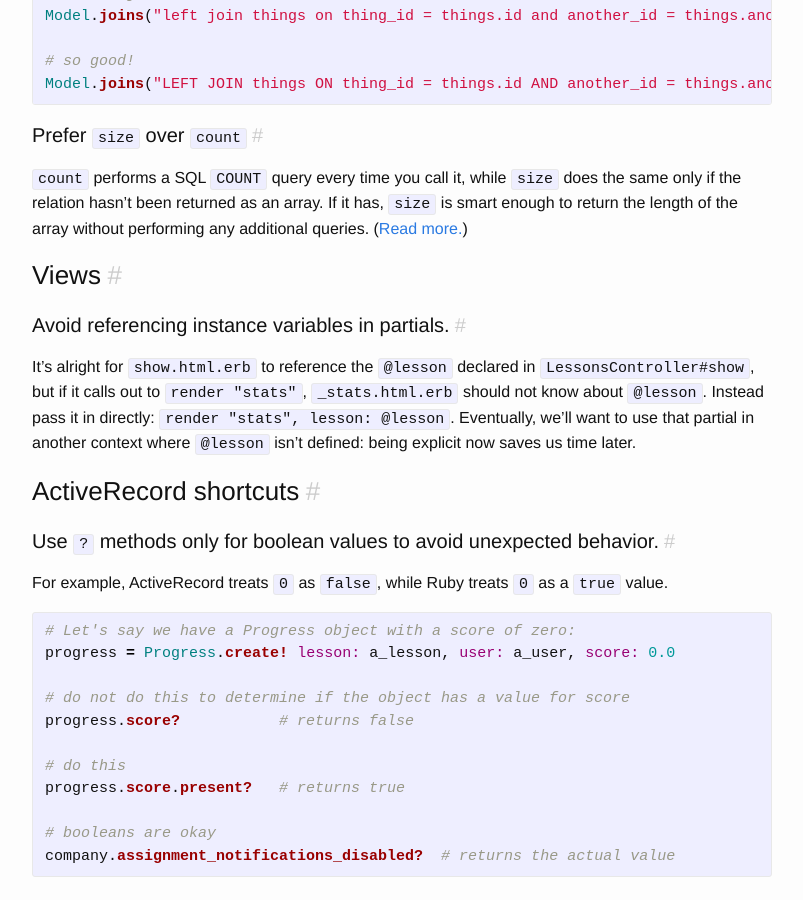
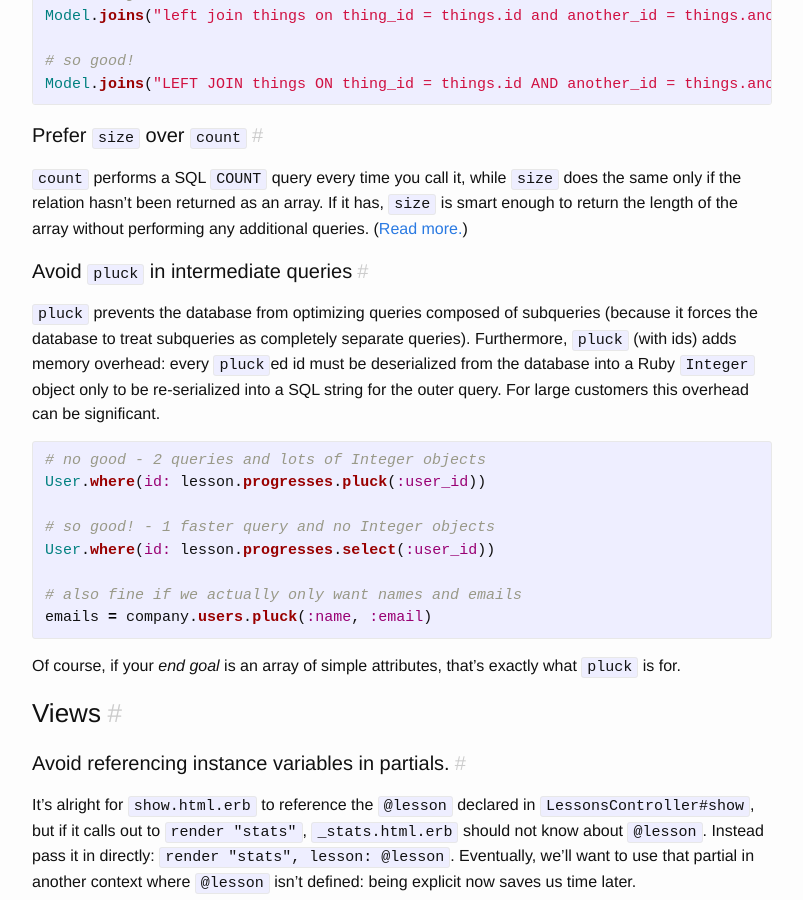
Before and after one commit to isabella232/lessonly.github.io, a Jekyll site: the page built from _styleguide/rails.md, in a window 1280 px wide and 900 px high, scrolled down 815 px. Shown: the whole window, without its empty margins (238-1041 px from the left). Built offline with Jekyll 4.4.1, drawn with Linux system fonts in a browser that asks for light colours.

Commit message:
Avoid `pluck` in intermediate queries
Fixes #68

````diff
--- a/_styleguide/rails.md
+++ b/_styleguide/rails.md
@@ -42,6 +42,23 @@ Model.joins("LEFT JOIN things ON thing_id = things.id AND another_id = things.an
 #### Prefer `size` over `count`
 
 `count` performs a SQL `COUNT` query every time you call it, while `size` does the same only if the relation hasn’t been returned as an array. If it has, `size` is smart enough to return the length of the array without performing any additional queries. ([Read more.](http://work.stevegrossi.com/2015/04/25/how-to-count-with-activerecord/))
+
+#### Avoid `pluck` in intermediate queries
+
+`pluck` prevents the database from optimizing queries composed of subqueries (because it forces the database to treat subqueries as completely separate queries). Furthermore, `pluck` (with ids) adds memory overhead: every `pluck`ed id must be deserialized from the database into a Ruby `Integer` object only to be re-serialized into a SQL string for the outer query. For large customers this overhead can be significant.
+
+```ruby
+# no good - 2 queries and lots of Integer objects
+User.where(id: lesson.progresses.pluck(:user_id))
+
+# so good! - 1 faster query and no Integer objects
+User.where(id: lesson.progresses.select(:user_id))
+
+# also fine if we actually only want names and emails
+emails = company.users.pluck(:name, :email)
+```
+
+Of course, if your *end goal* is an array of simple attributes, that's exactly what `pluck` is for.
 
 ### Views
 
````
